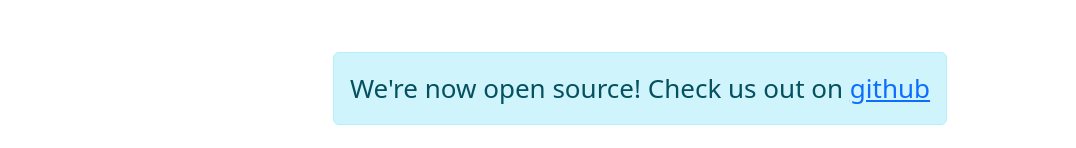
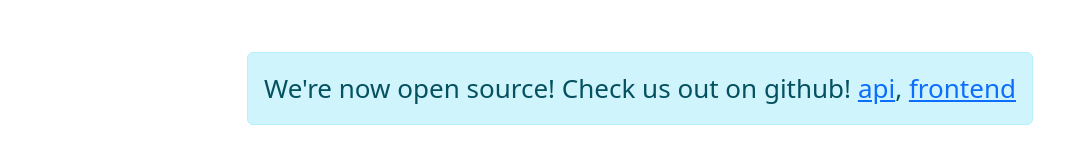
Before and after one commit to zoltankiss/nhl-ultimate-fan-frontend, a React (Create React App) app: page / in a window 1280 px wide. Shown: the part 302-450 px from the top of the page, without its empty margins (0-1076 px from the left). Built offline with nearby package versions, Linux system fonts and the light colour scheme; no server answers.

Commit message:
add api, frontend github links

```diff
--- a/src/Games.js
+++ b/src/Games.js
@@ -50,7 +50,7 @@
   return (
     <div>
       <div className="alert alert-info">
-        We're now open source! Check us out on <a rel="noopener noreferrer" target="_blank" href="https://github.com/zoltankiss/nhl-ultimate-fan">github</a>
+        We're now open source! Check us out on github! <a rel="noopener noreferrer" target="_blank" href="https://github.com/zoltankiss/nhl-ultimate-fan">api</a>, <a rel="noopener noreferrer" target="_blank" href="https://github.com/zoltankiss/nhl-ultimate-fan-frontend">frontend</a>
       </div>
       <h1>Live Games</h1>
       <div className="row row-cols-1 row-cols-lg-3 align-items-stretch g-4 py-5">
```
